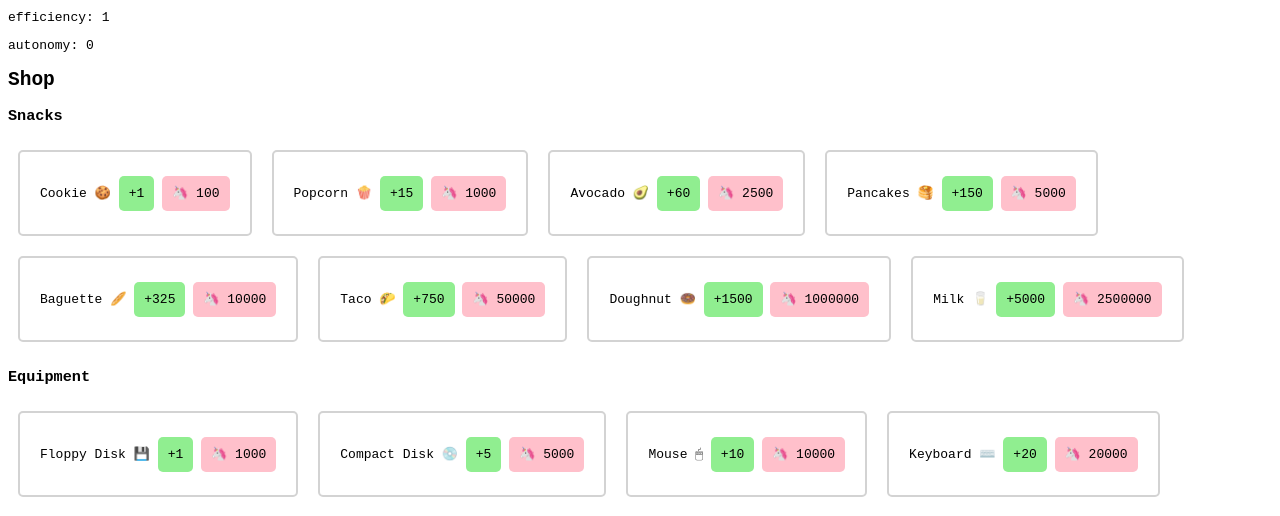
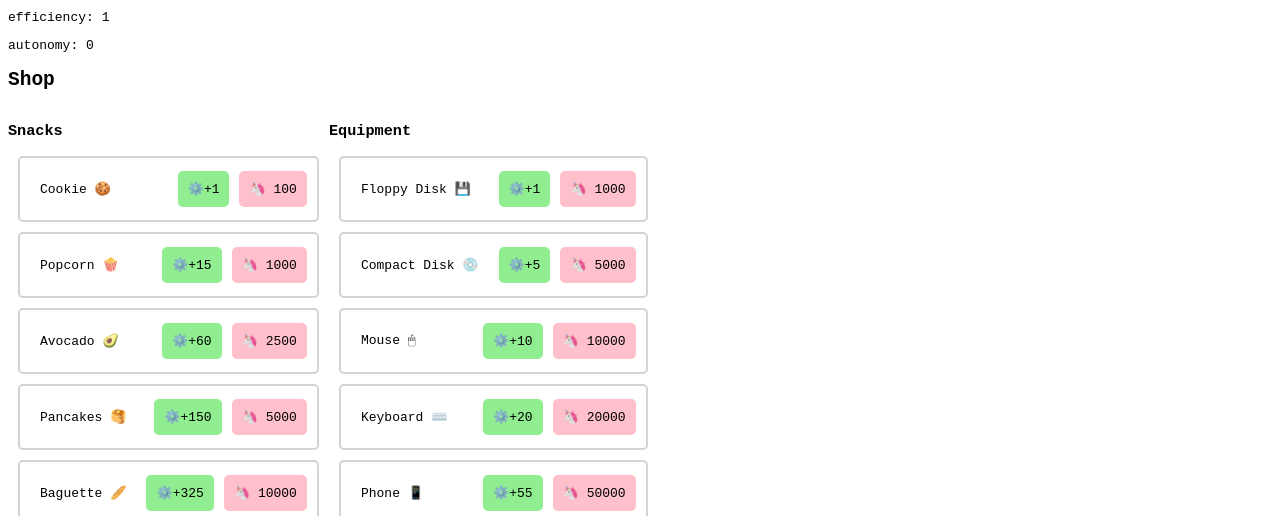
Before and after one commit to maaslalani/UnicornFarmer, a plain HTML site: page index.html in a window 1280 px wide. Shown: the part 255-771 px from the top of the page. Drawn offline with Linux system fonts and the light colour scheme.

Commit message:
Edit styles to achieve different look

```diff
--- a/index.html
+++ b/index.html
@@ -17,10 +17,14 @@
   <p> autonomy: <span id="autonomy">0</span> </p>
 
   <h2>Shop</h2>
-  <h3>Snacks</h3>
-  <div id="snacks"></div>
-  <h3>Equipment</h3>
-  <div id="equipment"></div>
+  <div id="shop">
+    <div id="snacks">
+      <h3>Snacks</h3>
+    </div>
+    <div id="equipment">
+      <h3>Equipment</h3>
+    </div>
+  </div>
   <script src="scripts/Upgrade.js"></script>
   <script src="scripts/Snack.js"></script>
   <script src="scripts/Equipment.js"></script>
--- a/scripts/util.js
+++ b/scripts/util.js
@@ -7,7 +7,7 @@ const SNACKS = [
   new Snack({ name: 'Pancakes', emoji: '🥞', cost: 5000, efficiency: 150 }),
   new Snack({ name: 'Baguette', emoji: '🥖', cost: 10000, efficiency: 325 }),
   new Snack({ name: 'Taco', emoji: '🌮', cost: 50000, efficiency: 750 }),
-  new Snack({ name: 'Doughnut', emoji: '🍩', cost: 1000000, efficiency: 1500 }),
+  new Snack({ name: 'Bagel', emoji: '🥯', cost: 1000000, efficiency: 1500 }),
   new Snack({ name: 'Milk', emoji: '🥛', cost: 2500000, efficiency: 5000 }),
 ]
 
@@ -19,21 +19,21 @@ const EQUIPMENT = [
   new Equipment({ name: 'Phone', emoji: '📱', cost: 50000, autonomy: 55 }),
   new Equipment({ name: 'Laptop', emoji: '💻', cost: 75000, autonomy: 80 }),
   new Equipment({ name: 'Monitor', emoji: '🖥', cost: 300000, autonomy: 350 }),
-  new Equipment({ name: 'Smart Watch', emoji: '⌚️', cost: 1250000, autonomy: 1500 }),
+  new Equipment({ name: 'Watch', emoji: '⌚️', cost: 1250000, autonomy: 1500 }),
 ]
 
 const createUpgrade = upgrade => {
   let element = document.createElement('div');
 
-  element.classList.add('snack');
-  element.classList.add('equipment');
+  element.classList.add('upgrade');
 
   element.addEventListener('click', () => player.purchase(upgrade))
 
   element.innerHTML = `
-    <p>${upgrade.name} ${upgrade.emoji}
-      <span class="upgrade">+${upgrade.autonomy || upgrade.efficiency}</span>
-      <span class="cost">${upgrade.cost}</span>
+    <p class='purchase'>
+      <span class='name'>${upgrade.name} ${upgrade.emoji}</span>
+      <span class='increase'>+${upgrade.autonomy || upgrade.efficiency}</span>
+      <span class='cost'>${upgrade.cost}</span>
     </p>
   `
   return element
--- a/styles.css
+++ b/styles.css
@@ -6,10 +6,11 @@ body {
   font-size: 10em;
 }
 
-.snack, .equipment {
-  display: inline-block;
+.upgrade {
+  display: flex;
 
-  padding: 20px;
+  padding-left: 20px;
+  padding-right: 10px;
   margin: 10px;
 
   border-width: 2px;
@@ -22,14 +23,26 @@ body {
   transition: all 100ms;
 }
 
-.snack:hover, .equipment:hover {
+.upgrade:hover {
   border-color: grey;
 
   transition: all 100ms;
 }
 
+.purchase {
+  display: flex;
+  flex: 1;
+  align-items: center;
+}
+
+.name {
+  flex: 1;
+  padding-right: 20px;
+}
+
 .cost {
   padding: 10px;
+  margin-left: 10px;
   background-color: pink;
   border-radius: 5px;
 }
@@ -38,8 +51,16 @@ body {
   content: ' 🦄 ';
 }
 
-.upgrade {
+.increase {
   padding: 10px;
   background-color: lightgreen;
   border-radius: 5px;
 }
+
+.increase:before {
+  content: '⚙️';
+}
+
+#shop {
+  display: flex;
+}
```
